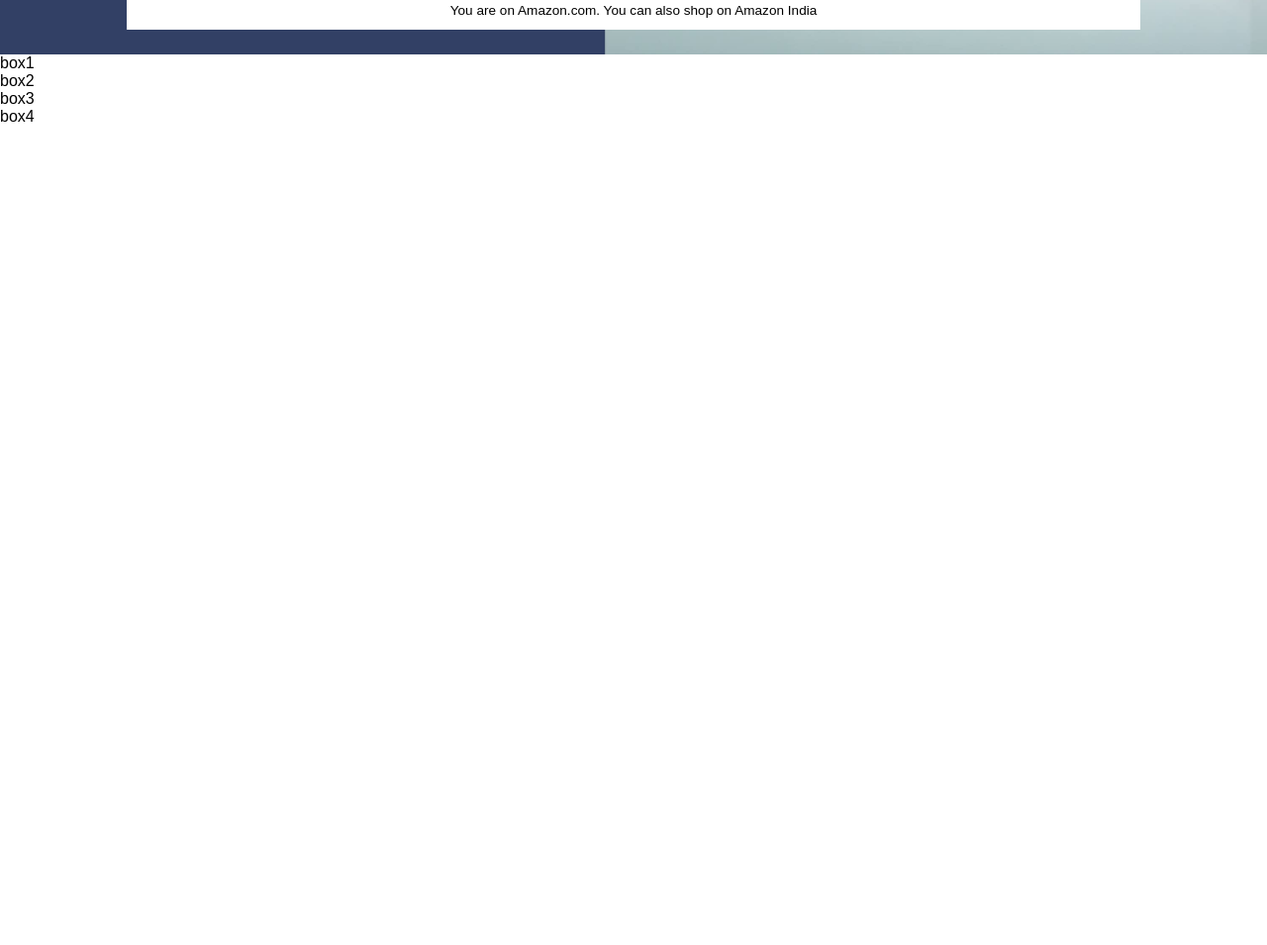
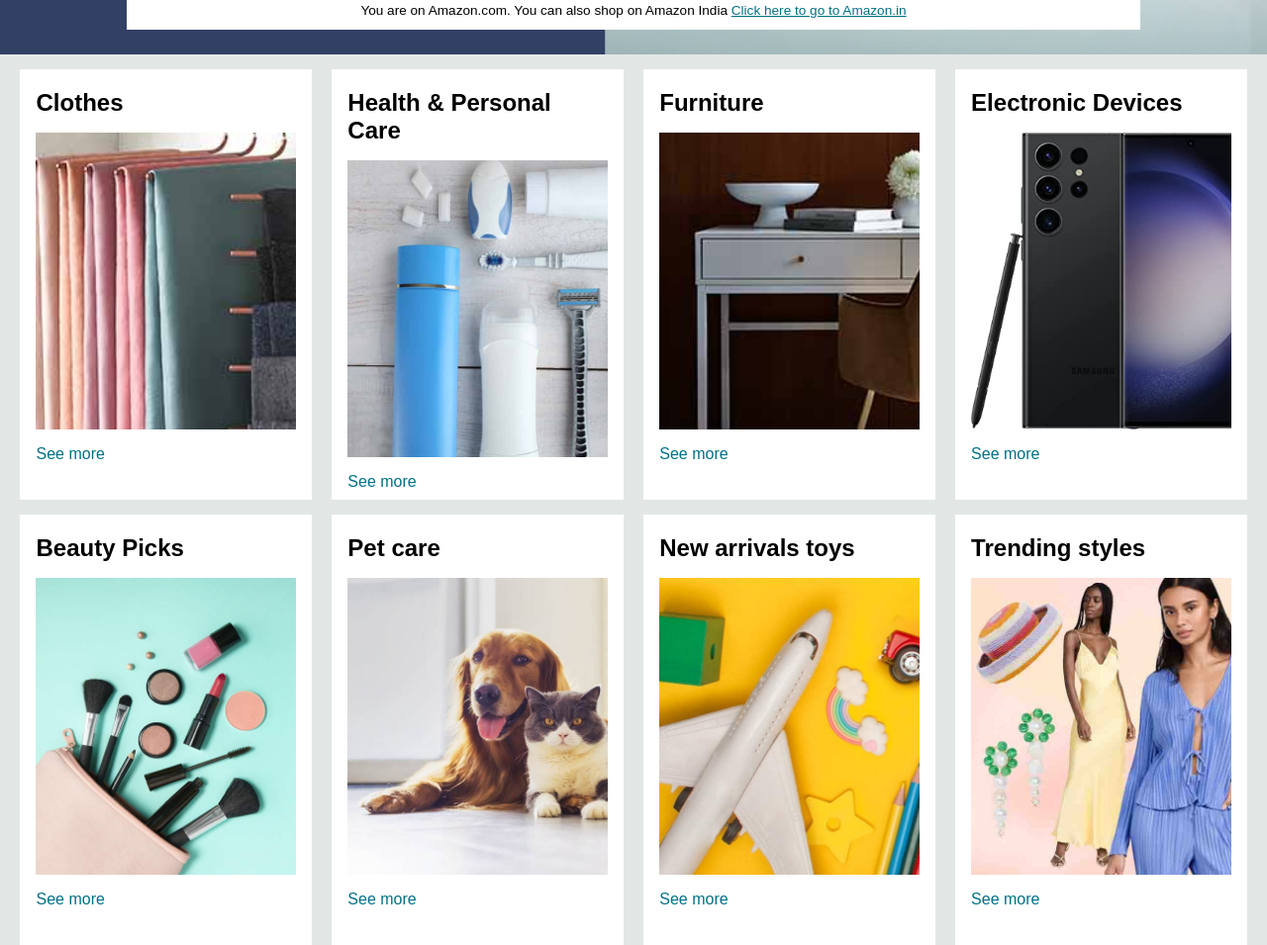
Before and after one commit to Anchal1808/Clone, a plain HTML site: page index.html in a window 1280 px wide. Shown: the part 425-1380 px from the top of the page at 99% size. Before the commit the page ends 800 px from the top, so only its background shows below. Drawn offline with Linux system fonts and the light colour scheme.

Commit message:
style update

```diff
--- a/index.html
+++ b/index.html
@@ -64,15 +64,68 @@
     </header>
     <div class="hero-section">
         <div class="hero-msg">
-            <p>You are on Amazon.com. You can also shop on Amazon India <a href="click here to go to amazon.in"></a></p>
+            <p>You are on Amazon.com. You can also shop on Amazon India <a href="https://www.amazon.in/">Click here to go to Amazon.in</a>
+</p>
         </div>
     </div>
 
     <div class="shop-section">
-        <div class="box1">box1</div>
-        <div class="box2">box2</div>
-        <div class="box3">box3</div>
-        <div class="box4">box4</div>
+        <div class=" box">
+          <div class="box-content">
+            <h2>Clothes</h2>
+          <div class="box-img" style="background-image: url('img/box1_image.jpg');"></div>
+          <p>See more</p>
+          </div>
+        </div>
+        <div class=" box">
+            <div class="box-content">
+            <h2>Health & Personal Care</h2>
+          <div class="box-img" style="background-image: url('img/box2_image.jpg');"></div>
+          <p>See more</p>
+          </div>
+        </div>
+        <div class=" box">
+            <div class="box-content">
+            <h2>Furniture</h2>
+          <div class="box-img" style="background-image: url('img/box3_image.jpg');"></div>
+          <p>See more</p>
+          </div>
+        </div>
+        <div class="box">
+          <div class="box-content">
+            <h2>Electronic Devices</h2>
+          <div class="box-img" style="background-image: url('img/box4_image.jpg');"></div>
+          <p>See more</p>
+          </div>
+        </div>
+         <div class=" box">
+          <div class="box-content">
+            <h2>Beauty Picks</h2>
+          <div class="box-img" style="background-image: url('img/box5_image.jpg');"></div>
+          <p>See more</p>
+          </div>
+        </div>
+        <div class=" box">
+            <div class="box-content">
+            <h2>Pet care</h2>
+          <div class="box-img" style="background-image: url('img/box6_image.jpg');"></div>
+          <p>See more</p>
+          </div>
+        </div>
+        <div class=" box">
+            <div class="box-content">
+            <h2>New arrivals toys</h2>
+          <div class="box-img" style="background-image: url('img/box7_image.jpg');"></div>
+          <p>See more</p>
+          </div>
+        </div>
+        <div class="box">
+          <div class="box-content">
+            <h2>Trending styles</h2>
+          <div class="box-img" style="background-image: url('img/box8_image.jpg');"></div>
+          <p>See more</p>
+          </div>
+        </div>
     </div>
 
 
--- a/style.css
+++ b/style.css
@@ -148,3 +148,35 @@ margin-bottom: 25px;
 .hero-msg a{
     color: #007185;
 }
+
+/* shop section */
+.shop-section{
+    display: flex;
+    flex-wrap: wrap;
+    justify-content: space-evenly;
+    background-color: #e2e7e6;
+}
+.box{
+    /* border: 2px solid black; */
+   height: 400px;
+   width: 23%;
+   background-color: white;
+   padding: 20px 0px 15px;
+   margin-top: 15px;
+
+
+}
+.box-img{
+    height: 300px;
+    background-size: cover;
+    margin-top: 1rem;
+    margin-bottom: 1rem;
+
+}
+.box-content{
+    margin-left: 1rem;
+    margin-right: 1rem;
+}
+.box-content p{
+    color: #007185;
+}
```
